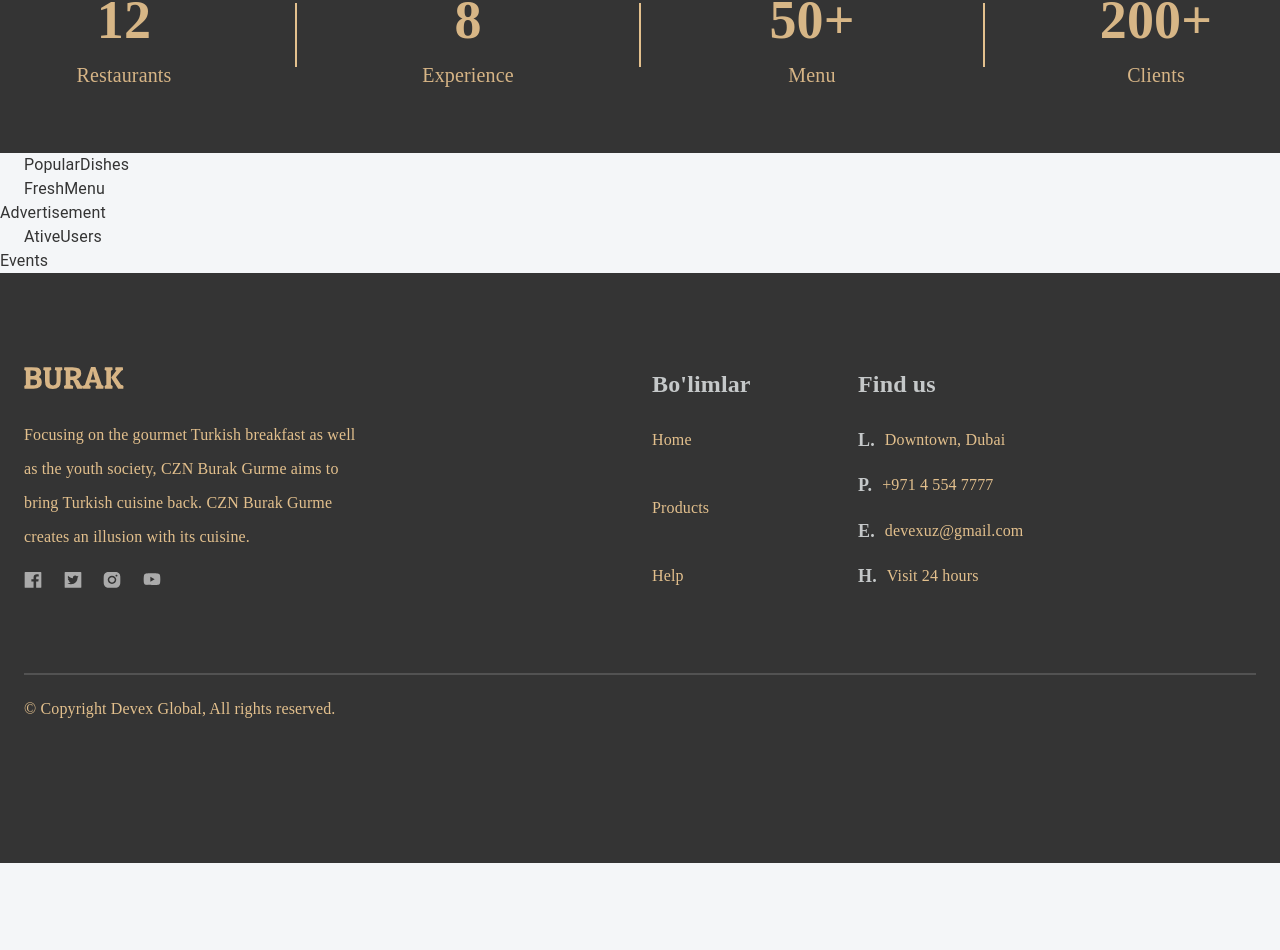
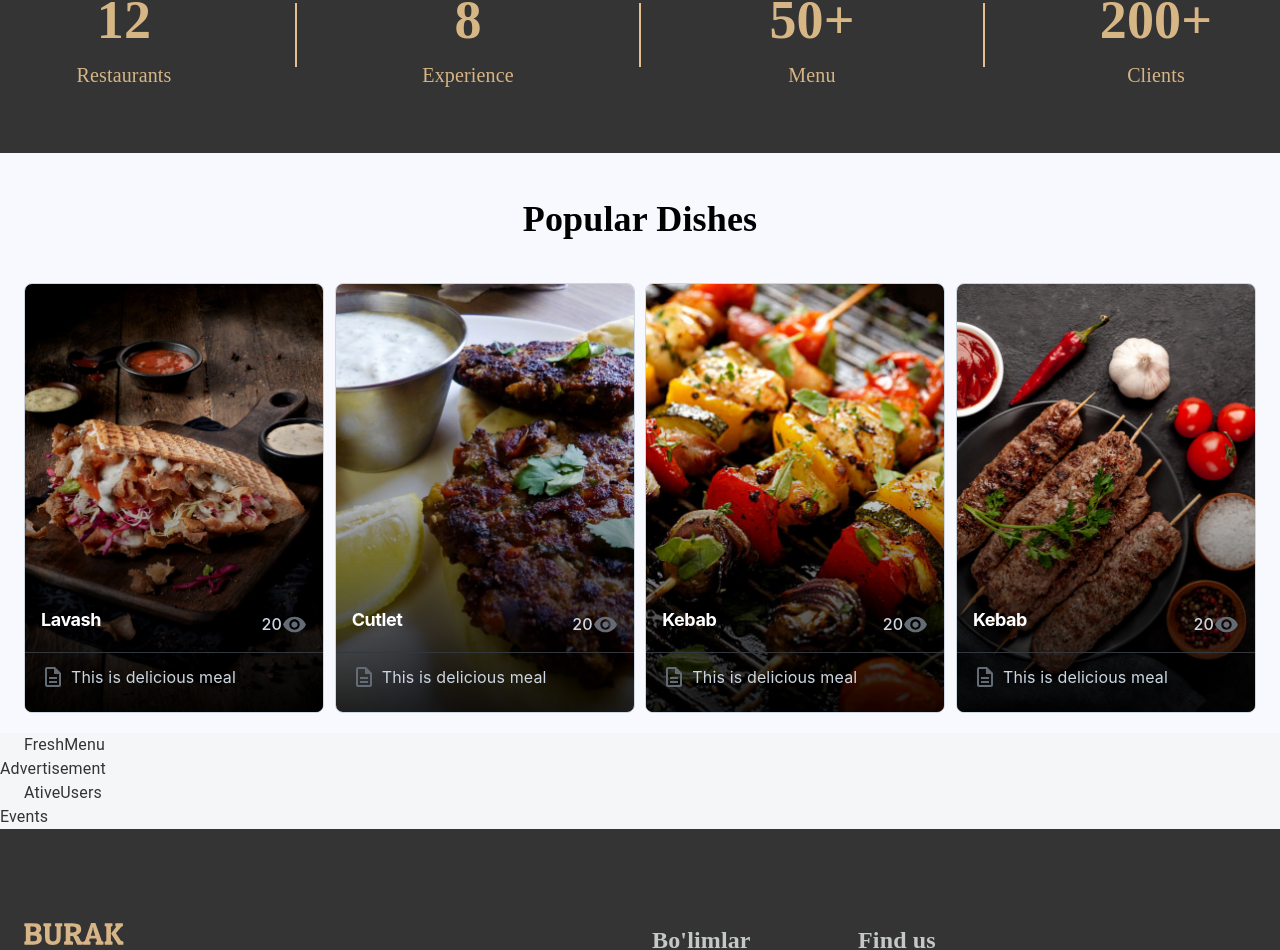
Before and after one commit to Bellyy98/burak-react, a React (Create React App) app: page / in a window 1280 px wide. Shown: the part 856-1806 px from the top of the page. Before the commit the page ends 1719 px from the top, so only its background shows below. Built offline with nearby package versions, Linux system fonts and the light colour scheme.

Commit message:
feat: develop popular dishes sectional component

```diff
--- a/package.json
+++ b/package.json
@@ -6,6 +6,7 @@
     "@emotion/react": "^11.11.3",
     "@emotion/styled": "^11.11.0",
     "@mui/icons-material": "^5.8.4",
+    "@mui/joy": "^5.0.0-beta.51",
     "@mui/material": "^5.15.6",
     "@reduxjs/toolkit": "^1.8.1",
     "@testing-library/jest-dom": "^4.2.4",
--- a/src/app/screens/homePage/PopularDishes.tsx
+++ b/src/app/screens/homePage/PopularDishes.tsx
@@ -1,9 +1,87 @@
 import React from "react";
-import { Container } from "@mui/material";
+import { Box, Container, Stack } from "@mui/material";
+import {CssVarsProvider} from "@mui/joy/styles"
+import AspectRatio from '@mui/joy/AspectRatio';
+import Card from '@mui/joy/Card';
+import CardCover  from "@mui/joy/CardCover";
+import CardContent from '@mui/joy/CardContent';
+import Typography from '@mui/joy/Typography';
+import CardOverflow from '@mui/joy/CardOverflow';
+import Divider from '@mui/joy/Divider';
+import VisibilityIcon from "@mui/icons-material/Visibility"
+import DescriptionOutLinedIcon from "@mui/icons-material/DescriptionOutlined"
+
+
+const list  = [
+    { productName: "Lavash", imagePath: "/img/lavash.webp"},
+    { productName: "Cutlet", imagePath: "/img/cutlet.webp"},
+    { productName: "Kebab", imagePath: "/img/kebab.webp"},
+    { productName: "Kebab", imagePath: "/img/kebab-fresh.webp"},
+]
 
 export default function PopularDishes () {
     return (
-    <div>
-        <Container>PopularDishes</Container>
+    <div className="popular-dishes-frame">
+        <Container>
+            <Stack className="popular-section">
+                <Box className="category-title">Popular Dishes</Box>
+                <Stack className="cards-frame">
+                    {list.map((ele, index) => {
+                        return (
+                            <CssVarsProvider key={index}>
+                            <Card className="card">
+              <CardCover>
+                <img src={ele.imagePath} alt=""/>
+              </CardCover>
+              <CardCover className="card-cover"/>
+              <CardContent sx={{ justifyContent: "flex-end"}}>
+                    <Stack
+                        flexDirection={"row"}
+                        justifyContent={"space-between"}
+                         >
+                        <Typography
+                            level="h2"
+                            fontSize={"lg"}
+                            textColor={"#fff"}
+                            mb={1}
+                             >
+                            {ele.productName}
+                        </Typography>
+                            <Typography
+                            sx={{
+                                fontWeight:"md",
+                                color: "neutral.300",
+                                alignItems: "center",
+                                display: "flex",
+                            }}>
+                                20
+                                <VisibilityIcon
+                                sx={{ fontSize: 25, marginLeft: "Spx"}}
+                                />
+                            </Typography>
+                     </Stack>
+              </CardContent>
+                            <CardOverflow sx={{
+                                display: "flex",
+                                gap: 1.5,
+                                py: 1.5,
+                                borderTop: "1px solid",
+                                height: "60px",
+                            }}
+                            >
+                                <Typography
+                                startDecorator={<DescriptionOutLinedIcon/>}
+                                textColor={"neutral.300"}
+                                >
+                                   This is delicious meal
+                                </Typography>
+                            </CardOverflow>
+            </Card>
+                            </CssVarsProvider>
+                        )
+                    })}
+                </Stack>
+            </Stack>
+        </Container>
     </div>)
 }
--- a/src/css/home.css
+++ b/src/css/home.css
@@ -50,3 +50,55 @@ letter-spacing: 0%;
 text-align: center;
 color: rgb(215, 181, 134);
 }
+
+
+/* POPULAR DISHES */
+
+
+.homepage .popular-dishes-frame {
+    width: 100%;
+    height: 580px;
+    display: flex;
+
+    background: rgb(248, 248, 255);
+}
+
+.homepage .popular-dishes-frame .popular-section{
+    margin-top: 45px;
+    display: flex;
+    flex-direction: column;
+    align-items: center;
+}
+
+.homepage .popular-dishes-frame .popular-section .category-title {
+    font-family: Roboto Serif;
+    font-size: 36px;
+    font-weight: 600;
+    line-height: 42px;
+    letter-spacing: 4%;
+    text-align: center;
+    color: rgb(0, 0, 0);
+}
+
+.homepage .popular-dishes-frame .popular-section .cards-frame {
+    width: 100%;
+    margin-top: 43px;
+    display: flex;
+    flex-direction: row;
+    justify-content: space-between;
+}
+
+.homepage .popular-dishes-frame .cards-frame .card {
+    min-height: 430px;
+    min-width: 300px;
+    cursor: pointer;
+}
+
+.homepage .popular-dishes-frame .cards-frame .card .card-cover {
+    background: linear-gradient(
+        to top,
+        rgba(0,0,0,0.4),
+        rgba(0,0,0,0) 200px
+    ),
+    linear-gradient(to top,  rgba(0,0,0,0.8),  rgba(0,0,0,0) 300px)
+}
```
Also changed, not shown: 1 other file (tests, documents, lock files or other folders).
